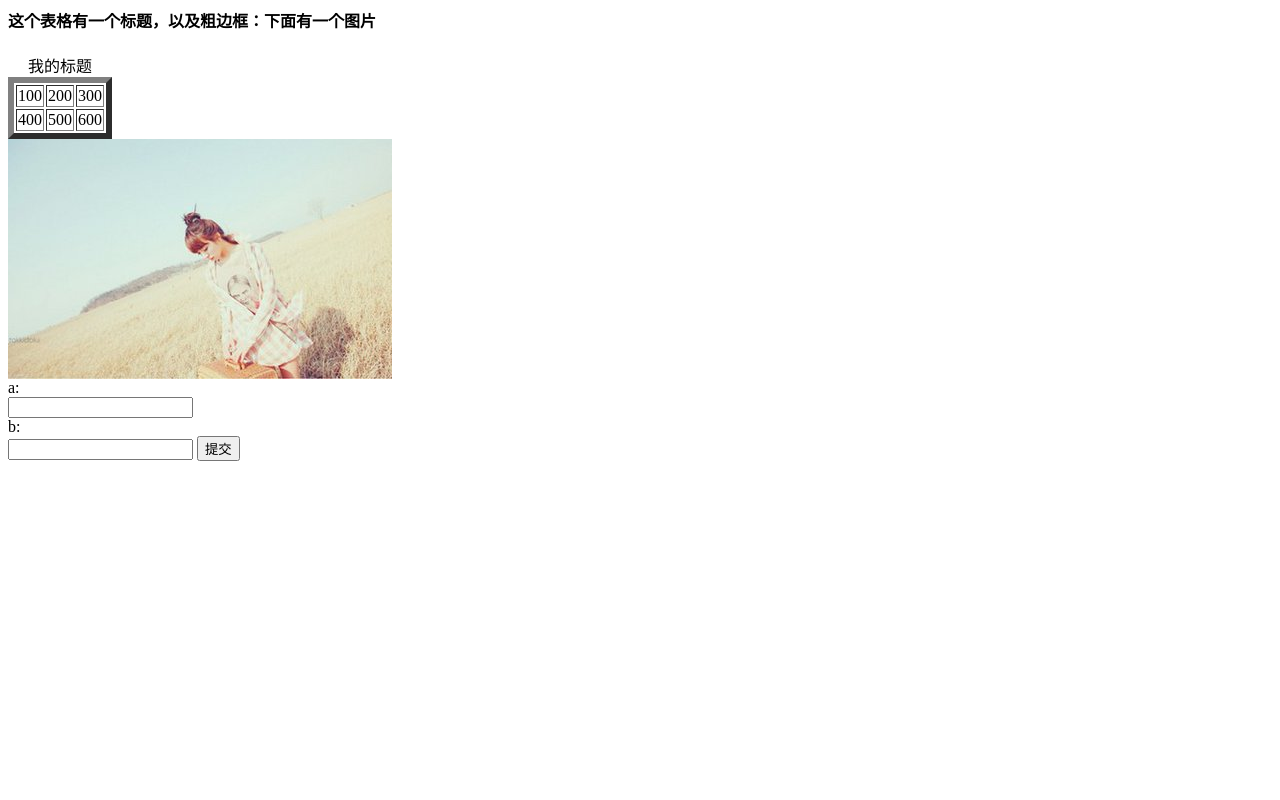
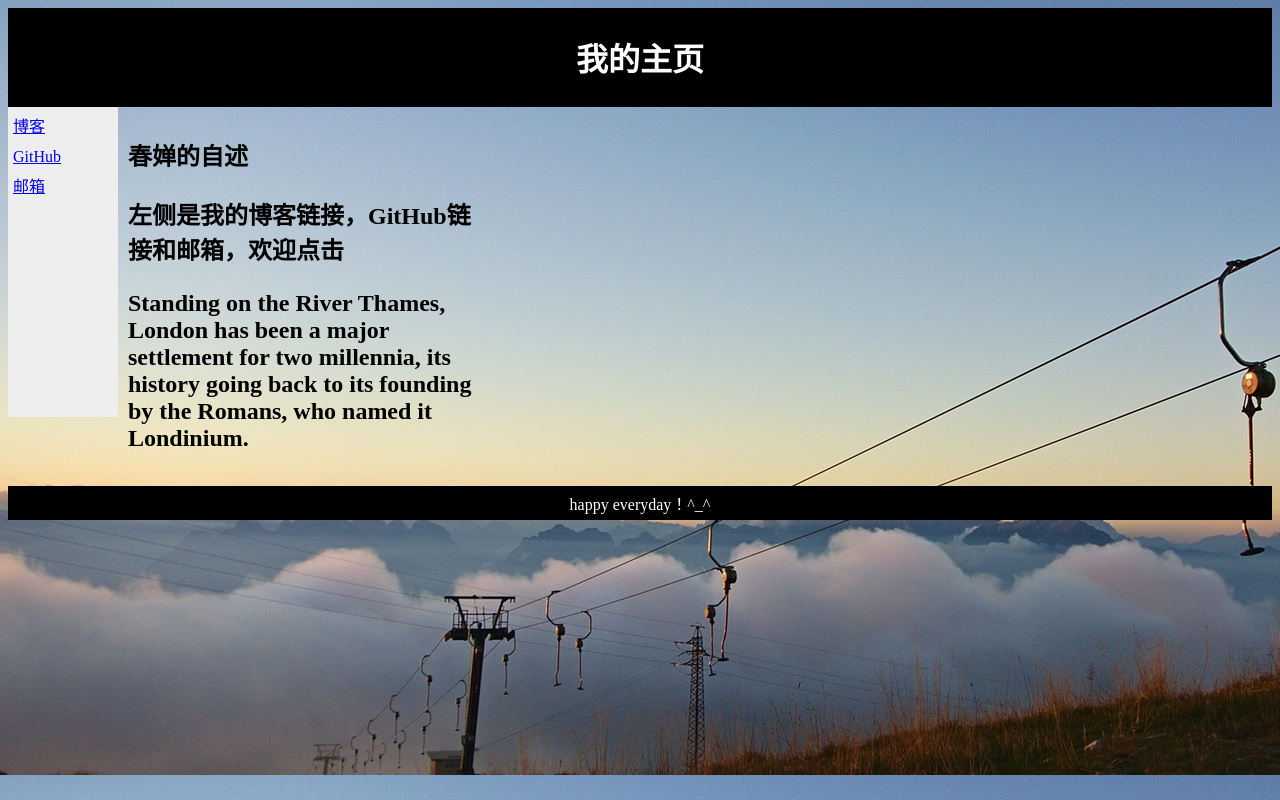
Before and after one commit to chunchan55/LinuxCode, a plain HTML site: page HTTP/http_server/wwwroot/index.html in a window 1280 px wide. Drawn offline with Linux system fonts and the light colour scheme.

Commit message:
the end version

```diff
--- a/HTTP/http_server/wwwroot/index.html
+++ b/HTTP/http_server/wwwroot/index.html
@@ -1,32 +1,66 @@
-<body>
-
+<!DOCTYPE html>
+<html>
 <head>
-<meta http-equiv="Content-Type" content="text/html;charset=utf-8">
+ <meta http-equiv="Content-Type" content="text/html;charset=utf-8">                                                                                                     </head>
+<head>
+<style>
+#header {
+    background-color:black;
+    color:white;
+    text-align:center;
+    padding:5px;
+}
+#nav {
+    line-height:30px;
+    background-color:#eeeeee;
+    height:300px;
+    width:100px;
+    float:left;
+    padding:5px;
+}
+#section {
+    width:350px;
+    float:left;
+    padding:10px;
+}
+#footer {
+    background-color:black;
+    color:white;
+    clear:both;
+    text-align:center;
+   padding:5px;
+}
+</style>
 </head>
 
-<h4>这个表格有一个标题，以及粗边框：下面有一个图片</h4>
+<body background="/image/2.jpg">
 
-<table border="6">
-<caption>我的标题</caption>
-<tr>
-  <td>100</td>
-  <td>200</td>
-  <td>300</td>
-</tr>
-<tr>
-  <td>400</td>
-  <td>500</td>
-  <td>600</td>
-</tr>
-</table>
-<img src="/image/1.jpg"></img>
-<form action="/add" method="GET">
-<form>
- a:<br>
-<input type="text" name="a">
-<br>
- b:<br>
-<input type="text" name="b">
-<input type="submit" value="提交">
-</form>
+
+
+<div id="header">
+<h1>我的主页</h1>
+</div>
+
+<div id="nav">
+  <a href="http://blog.csdn.net/chan0311" class="more"  data-toggle="modal" data-target="#myModal">博客<br></a>
+<a href="http://github.com/chunchan55" class="more"  data-toggle="modal" data-target="#myModal">GitHub<br></a>
+<a href="https://email.163.com" class="more"  data-toggle="modal" data-target="#myModal">邮箱<br></a>
+</div>
+
+<div id="section">
+<h2>春婵的自述<h2>
+<p>
+左侧是我的博客链接，GitHub链接和邮箱，欢迎点击
+</p>
+<p>
+Standing on the River Thames, London has been a major settlement for two millennia,
+its history going back to its founding by the Romans, who named it Londinium.
+</p>
+</div>
+
+<div id="footer">
+happy everyday！^_^
+</div>
+
 </body>
+</html>
```
Also changed, not shown: HTTP/http_server/wwwroot/image/2.jpg (added), 1 other file.
